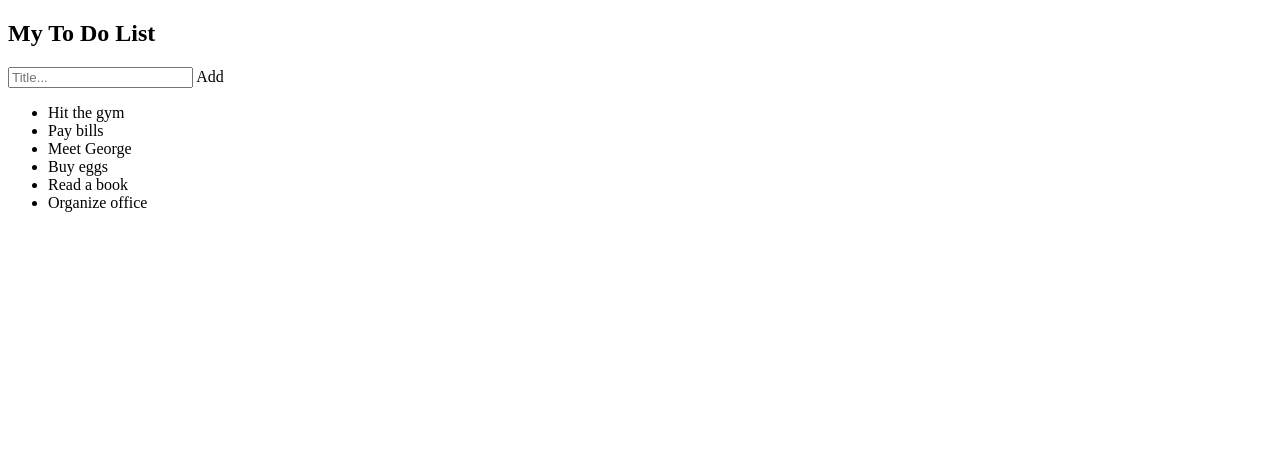
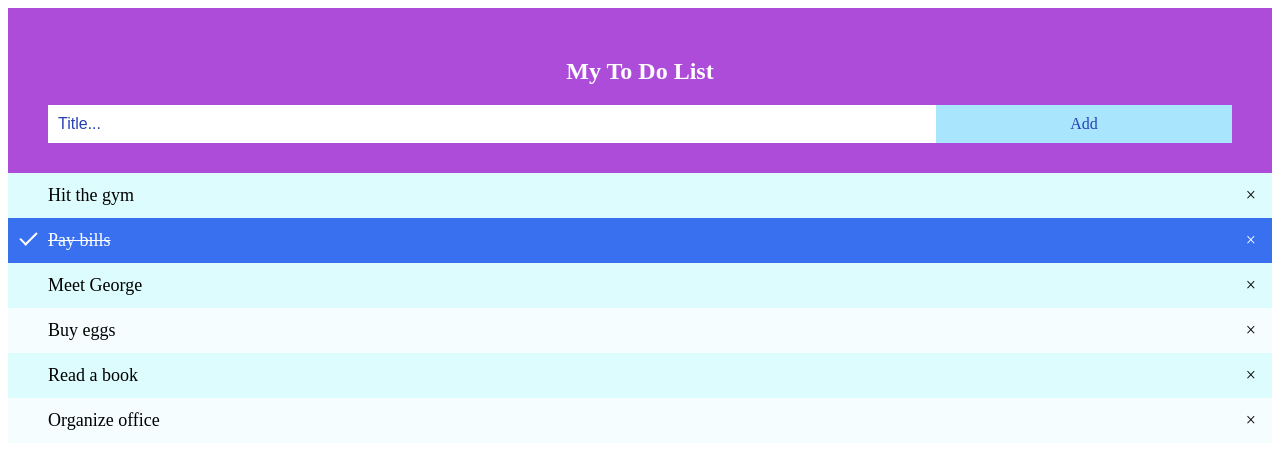
Before and after one commit to Muazzamkhan03/LGMVIP-Web-Task-1, a plain HTML site: page index.html in a window 1280 px wide. Drawn offline with Linux system fonts and the light colour scheme; the site is published under a folder, as on GitHub Pages, so addresses that start at the root find nothing.

Commit message:
fix: Fixed the linking

```diff
--- a/index.html
+++ b/index.html
@@ -5,7 +5,7 @@
     <meta http-equiv="X-UA-Compatible" content="IE=edge">
     <meta name="viewport" content="width=device-width, initial-scale=1.0">
     <title>Document</title>
-    <link rel="stylesheet" href="/LGMVIP-Web-Task-1/style.css">
+    <link rel="stylesheet" href="./style.css">
 </head>
 <body>
     <div id="myDIV" class="header">
@@ -23,5 +23,5 @@
         <li>Organize office</li>
       </ul>
 </body>
-<script src="/LGMVIP-Web-Task-1/index.js"></script>
+<script src="./index.js"></script>
 </html>
```
